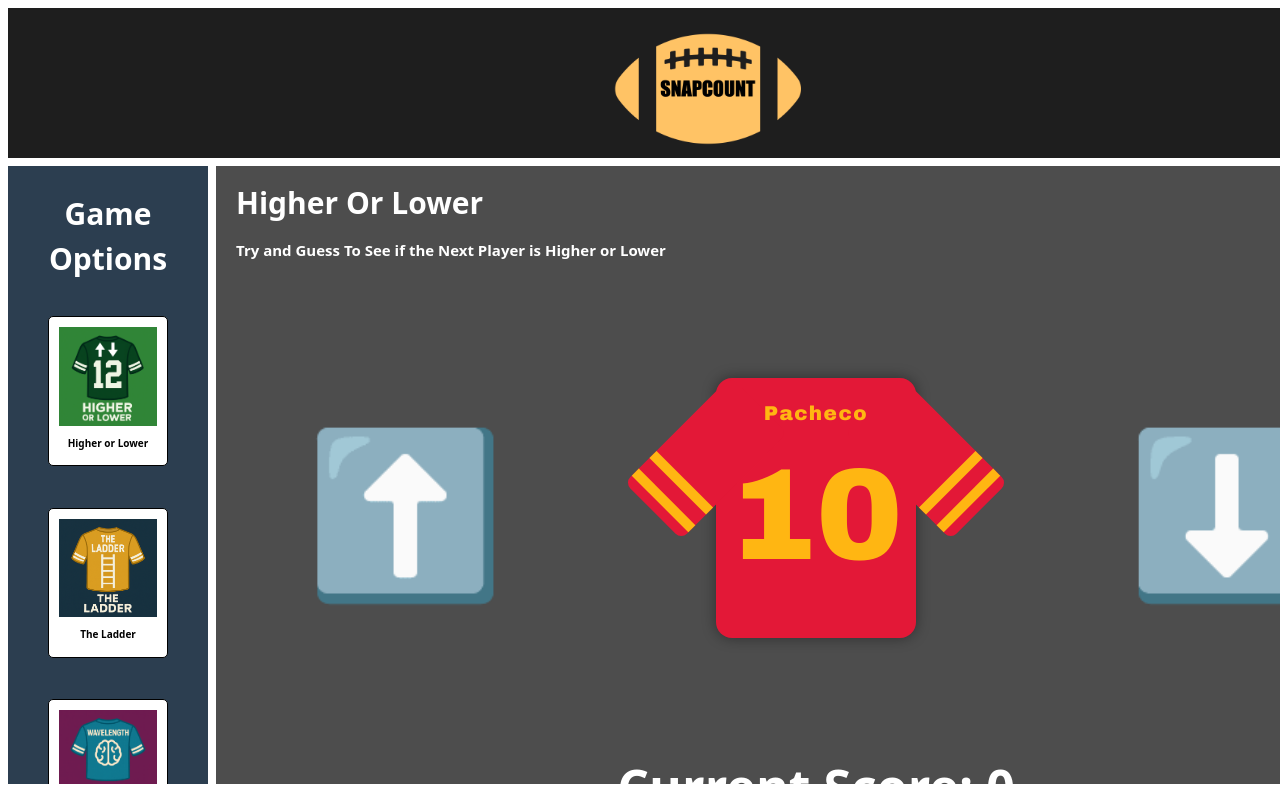
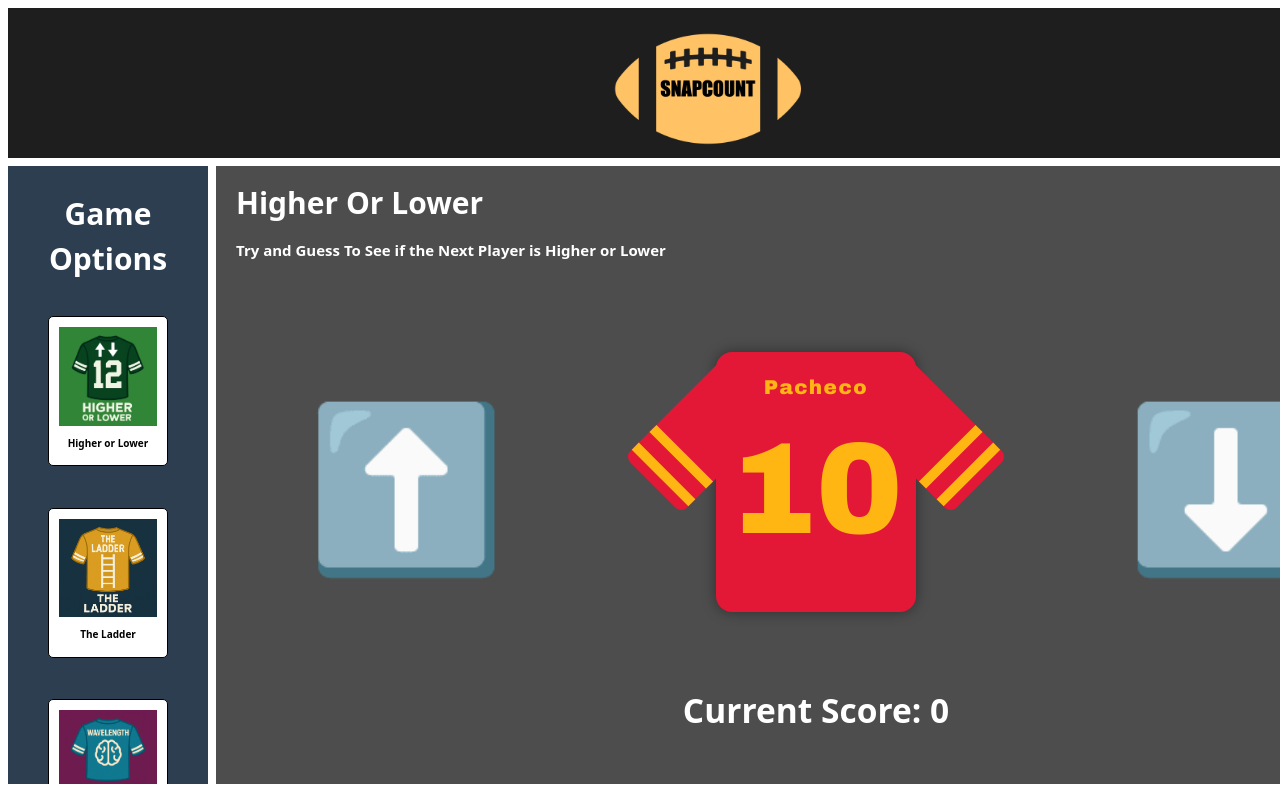
Before and after one commit to aidanohara12/SnapCount, a React (Vite) app: page / in a window 1280 px wide. Built offline with nearby package versions, Linux system fonts and the light colour scheme.

Commit message:
Finishing touches

```diff
--- a/package.json
+++ b/package.json
@@ -11,7 +11,8 @@
   },
   "dependencies": {
     "react": "^19.1.0",
-    "react-dom": "^19.1.0"
+    "react-dom": "^19.1.0",
+    "react-select": "^5.10.2"
   },
   "devDependencies": {
     "@eslint/js": "^9.30.1",
--- a/src/AllGames/GuessThePlayer/GuessThePlayer.tsx
+++ b/src/AllGames/GuessThePlayer/GuessThePlayer.tsx
@@ -1,7 +1,23 @@
+import { useEffect, useState, useRef, use } from 'react';
+import './GuessThePlayer.css'
+import type { Player } from '../../Models/Players'
+import { players} from '../../Models/Players'
+import Select from 'react-select'
+
 function GuessThePlayer() {
+    const [failed, setFailed] = useState(false)
+    const guessedPlayers: Player[] = []
+    const randomNumber = Math.floor(Math.random() * players.length)
+    const [correctPlayer, setcorrectPlayer] = useState(players[randomNumber])
+    const [currentPlayer, setCurrentPlayer] = useState(players[0]);
+
     return (
         <div>
             <h1>Guess the Player</h1>
+            <h5>Try and Guess the Player!</h5>
+            <div>
+                <Select options={players.map((player: Player) => ({ value: player.lastName, label: `${player.firstName} ${player.lastName}` }))} />
+            </div>
         </div>
     )
 }
--- a/src/AllGames/HigherOrLower/HigherOrLower.css
+++ b/src/AllGames/HigherOrLower/HigherOrLower.css
@@ -5,6 +5,7 @@
   justify-content: center;
   gap: 50px;
   margin-top: -100px;
+  height: 600px;
 }
 
 .higher-or-lower-title {
@@ -32,6 +33,7 @@
 
 .uparrow button, .downarrow button {
     background-color: transparent;
+    border: none;
 }
 
 .higher-or-lower {
@@ -42,7 +44,7 @@
 
 .score {
   font-size: 50px;
-  margin-top: -150px;
+  margin-top: -175px;
   text-align: center;
   color: white;
 }
--- a/src/AllGames/HigherOrLower/HigherOrLower.tsx
+++ b/src/AllGames/HigherOrLower/HigherOrLower.tsx
@@ -79,7 +79,7 @@ function HigherOrLower() {
             )}
 
             <div className='score'>
-                <h4>Current Score: {score}</h4>
+                <h6>Current Score: {score}</h6>
             </div>
         </div>
     )
--- a/src/Models/Players.tsx
+++ b/src/Models/Players.tsx
@@ -15,29 +15,24 @@ export const players: Player[] = [
 { firstName: "Keon", lastName: "Coleman", jerseyNumber: 0, teamPrimaryColor: "#00338D", teamSecondaryColor: "#C60C30", position: "WR", team: "Buffalo Bills", height: "6'3\"", age: 22 },
 { firstName: "Josh", lastName: "Palmer", jerseyNumber: 5, teamPrimaryColor: "#00338D", teamSecondaryColor: "#C60C30", position: "WR", team: "Buffalo Bills", height: "6'1\"", age: 25 },
 { firstName: "Khalil", lastName: "Shakir", jerseyNumber: 10, teamPrimaryColor: "#00338D", teamSecondaryColor: "#C60C30", position: "WR", team: "Buffalo Bills", height: "6'0\"", age: 25 },
-
-
 { firstName: "Dion", lastName: "Dawkins", jerseyNumber: 73, teamPrimaryColor: "#00338D", teamSecondaryColor: "#C60C30", position: "LT", team: "Buffalo Bills", height: "6'5\"", age: 31 },
 { firstName: "David", lastName: "Edwards", jerseyNumber: 76, teamPrimaryColor: "#00338D", teamSecondaryColor: "#C60C30", position: "LG", team: "Buffalo Bills", height: "6'6\"", age: 28 },
 { firstName: "Connor", lastName: "McGovern", jerseyNumber: 66, teamPrimaryColor: "#00338D", teamSecondaryColor: "#C60C30", position: "C", team: "Buffalo Bills", height: "6'5\"", age: 27 },
 { firstName: "O'Cyrus", lastName: "Torrence", jerseyNumber: 64, teamPrimaryColor: "#00338D", teamSecondaryColor: "#C60C30", position: "RG", team: "Buffalo Bills", height: "6'5\"", age: 25 },
 { firstName: "Spencer", lastName: "Brown", jerseyNumber: 79, teamPrimaryColor: "#00338D", teamSecondaryColor: "#C60C30", position: "RT", team: "Buffalo Bills", height: "6'8\"", age: 27 },
-
 { firstName: "Dalton", lastName: "Kincaid", jerseyNumber: 86, teamPrimaryColor: "#00338D", teamSecondaryColor: "#C60C30", position: "TE", team: "Buffalo Bills", height: "6'4\"", age: 25 },
 { firstName: "Josh", lastName: "Allen", jerseyNumber: 17, teamPrimaryColor: "#00338D", teamSecondaryColor: "#C60C30", position: "QB", team: "Buffalo Bills", height: "6'5\"", age: 29 },
 { firstName: "James", lastName: "Cook", jerseyNumber: 4, teamPrimaryColor: "#00338D", teamSecondaryColor: "#C60C30", position: "RB", team: "Buffalo Bills", height: "5'11\"", age: 25 },
 { firstName: "Reggie", lastName: "Gilliam", jerseyNumber: 41, teamPrimaryColor: "#00338D", teamSecondaryColor: "#C60C30", position: "FB", team: "Buffalo Bills", height: "6'0\"", age: 28 },
-
 { firstName: "Gregory", lastName: "Rousseau", jerseyNumber: 50, teamPrimaryColor: "#00338D", teamSecondaryColor: "#C60C30", position: "DE", team: "Buffalo Bills", height: "6'6\"", age: 25 },
 { firstName: "DaQuan", lastName: "Jones", jerseyNumber: 92, teamPrimaryColor: "#00338D", teamSecondaryColor: "#C60C30", position: "DT", team: "Buffalo Bills", height: "6'4\"", age: 33 },
 { firstName: "Ed", lastName: "Oliver", jerseyNumber: 91, teamPrimaryColor: "#00338D", teamSecondaryColor: "#C60C30", position: "DT", team: "Buffalo Bills", height: "6'1\"", age: 27 },
-{ firstName: "Joey", lastName: "Bosa", jerseyNumber: 97, teamPrimaryColor: "#00338D", teamSecondaryColor: "#C60C30", position: "DE", team: "Buffalo Bills", height: "6'5\"", age: 30 }, // per your custom roster
-
+{ firstName: "Joey", lastName: "Bosa", jerseyNumber: 97, teamPrimaryColor: "#00338D", teamSecondaryColor: "#C60C30", position: "DE", team: "Buffalo Bills", height: "6'5\"", age: 30 },
 { firstName: "Matt", lastName: "Milano", jerseyNumber: 58, teamPrimaryColor: "#00338D", teamSecondaryColor: "#C60C30", position: "LB", team: "Buffalo Bills", height: "6'0\"", age: 31 },
 { firstName: "Terrel", lastName: "Bernard", jerseyNumber: 43, teamPrimaryColor: "#00338D", teamSecondaryColor: "#C60C30", position: "LB", team: "Buffalo Bills", height: "6'1\"", age: 26 },
-
 { firstName: "Christian", lastName: "Benford", jerseyNumber: 47, teamPrimaryColor: "#00338D", teamSecondaryColor: "#C60C30", position: "CB", team: "Buffalo Bills", height: "6'1\"", age: 24 },
 { firstName: "Cole", lastName: "Bishop", jerseyNumber: 32, teamPrimaryColor: "#00338D", teamSecondaryColor: "#C60C30", position: "S", team: "Buffalo Bills", height: "6'2\"", age: 22 },
+
   // Miami Dolphins
   { firstName: "Jaylen", lastName: "Waddle", jerseyNumber: 17, teamPrimaryColor: "#008E97", teamSecondaryColor: "#FC4C02", position: "WR", team: "Miami Dolphins", height: "5'10\"", age: 26 },
   { firstName: "Tyreek", lastName: "Hill", jerseyNumber: 10, teamPrimaryColor: "#008E97", teamSecondaryColor: "#FC4C02", position: "WR", team: "Miami Dolphins", height: "5'10\"", age: 31 },
```
Also changed, not shown: src/AllGames/GuessThePlayer/PlayerGuess/PlayerGuess.css (added), src/AllGames/GuessThePlayer/PlayerGuess/PlayerGuess.tsx (added), 1 other file (tests, documents, lock files or other folders).
